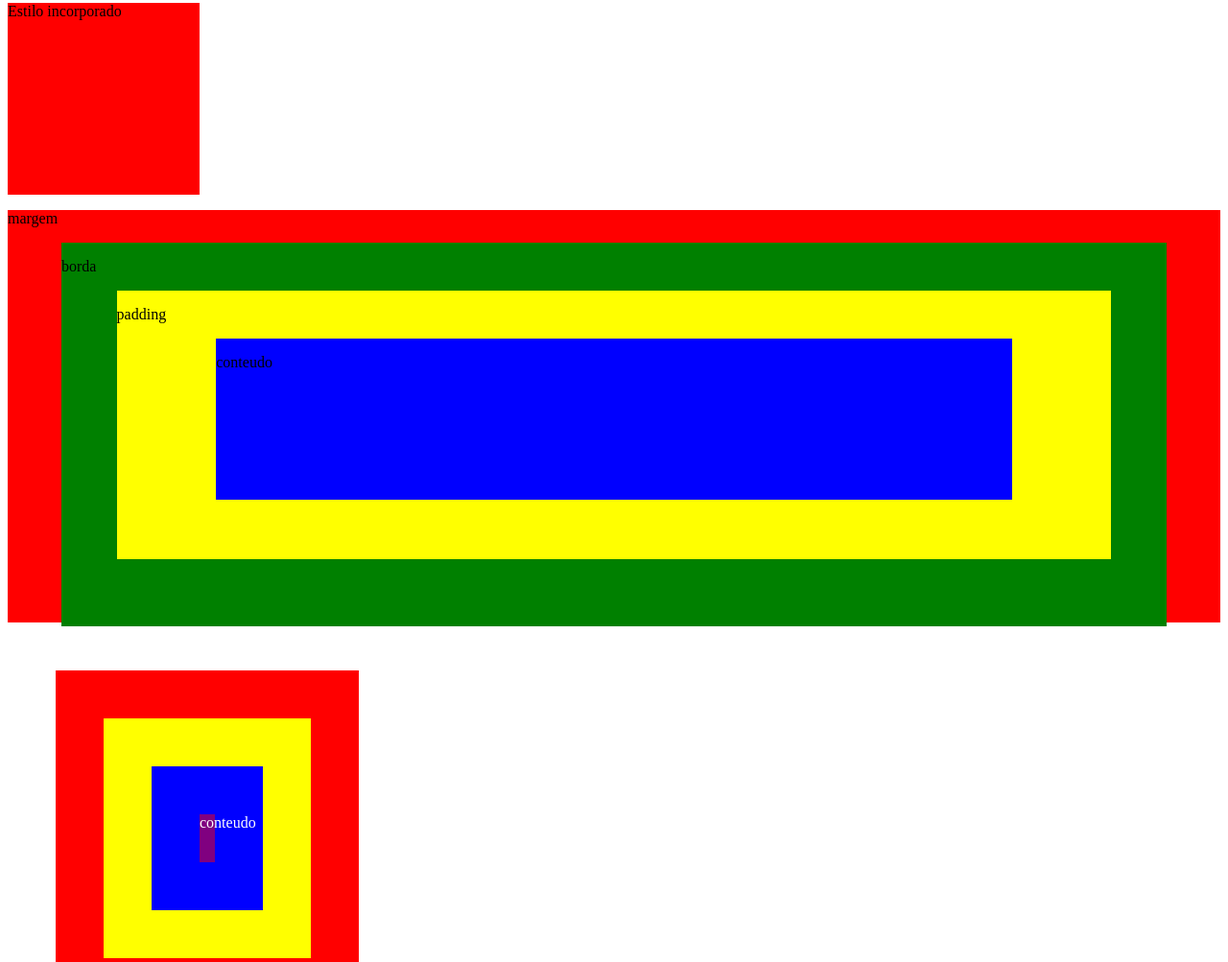
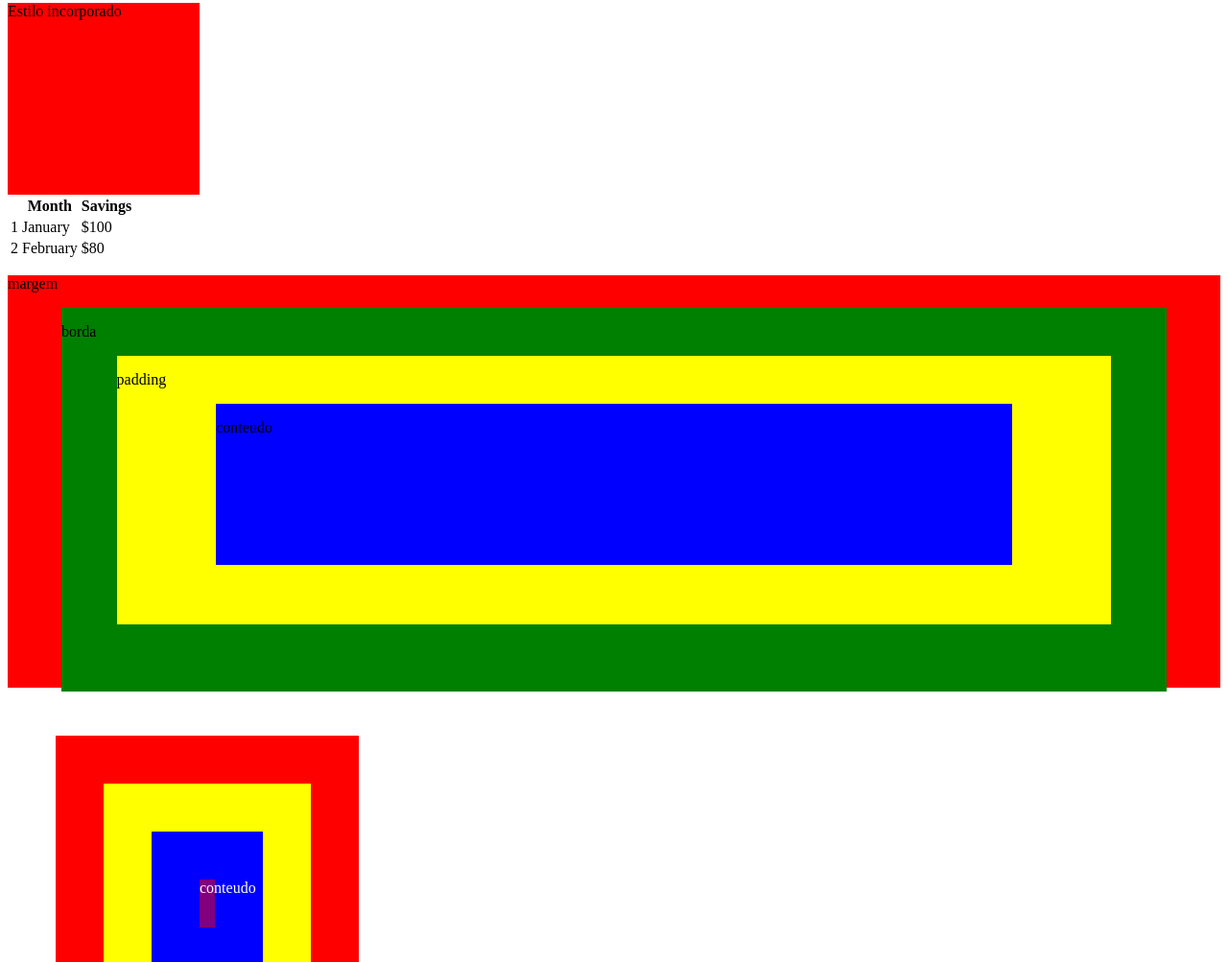
Before and after one commit to Wendell-Maschette/quest-front, a plain HTML site: page index.html in a window 1280 px wide. Shown: the part 1090-2093 px from the top of the page at 96% size. Drawn offline with Linux system fonts and the light colour scheme; a script that the page names is missing.

Commit message:
Update 5

```diff
--- a/index.html
+++ b/index.html
@@ -85,6 +85,24 @@
             <p>Estilo incorporado</p>
         </div>
     </section>
+    <table>
+        <tr>
+          <th></th>
+          <!-- Atributo scope especifica se a célula é linha, coluna ou grupo de ambos-->
+          <th scope="col">Month</th>
+          <th scope="col">Savings</th>
+        </tr>
+        <tr>
+          <td>1</td>
+          <td>January</td>
+          <td>$100</td>
+        </tr>
+        <tr>
+          <td>2</td>
+          <td>February</td>
+          <td>$80</td>
+        </tr>
+      </table>
 
     <!-- BOX MODEL -->
     <section>
```
Also changed, not shown: index.js (+7 -0 lines).
